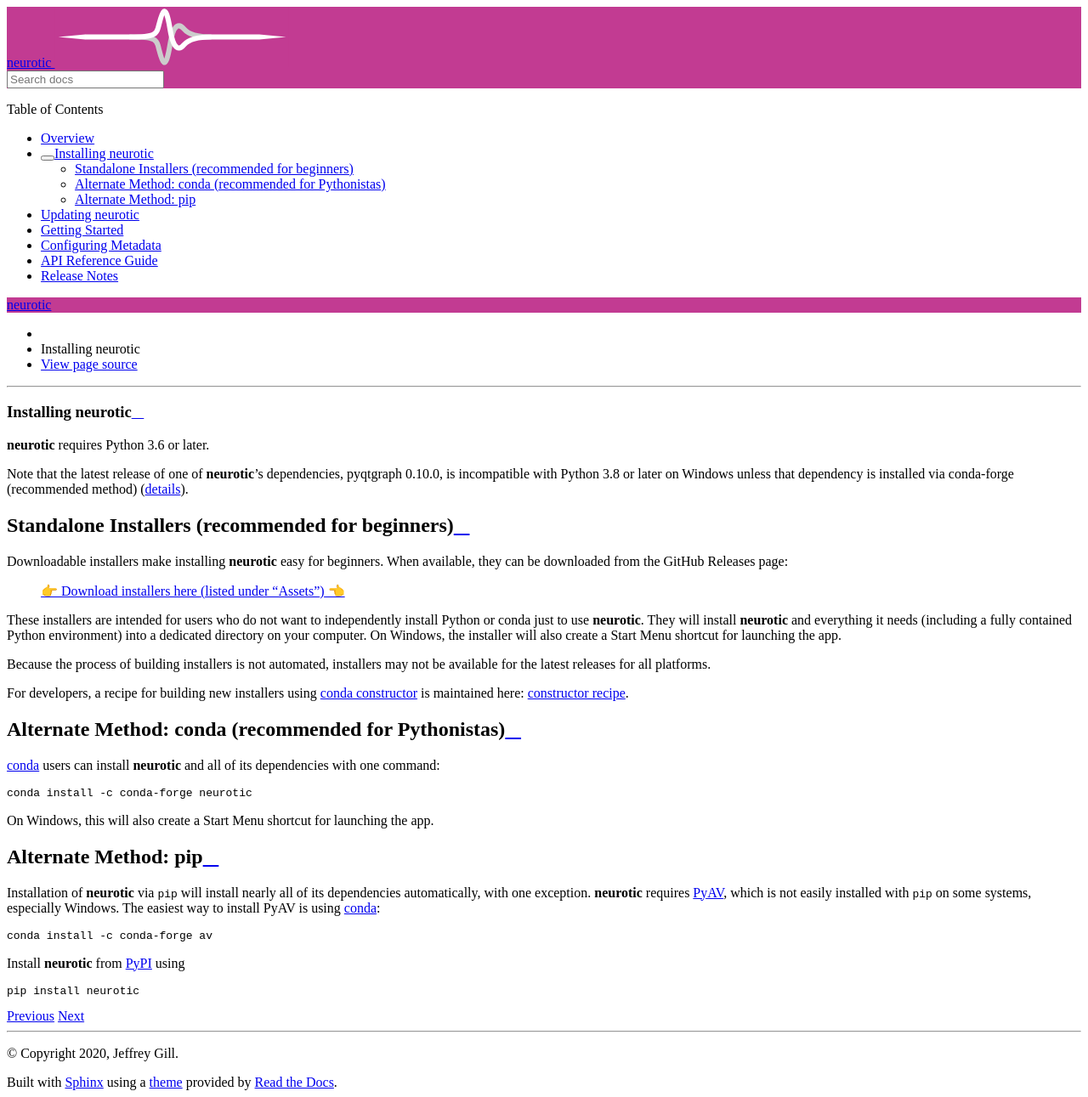
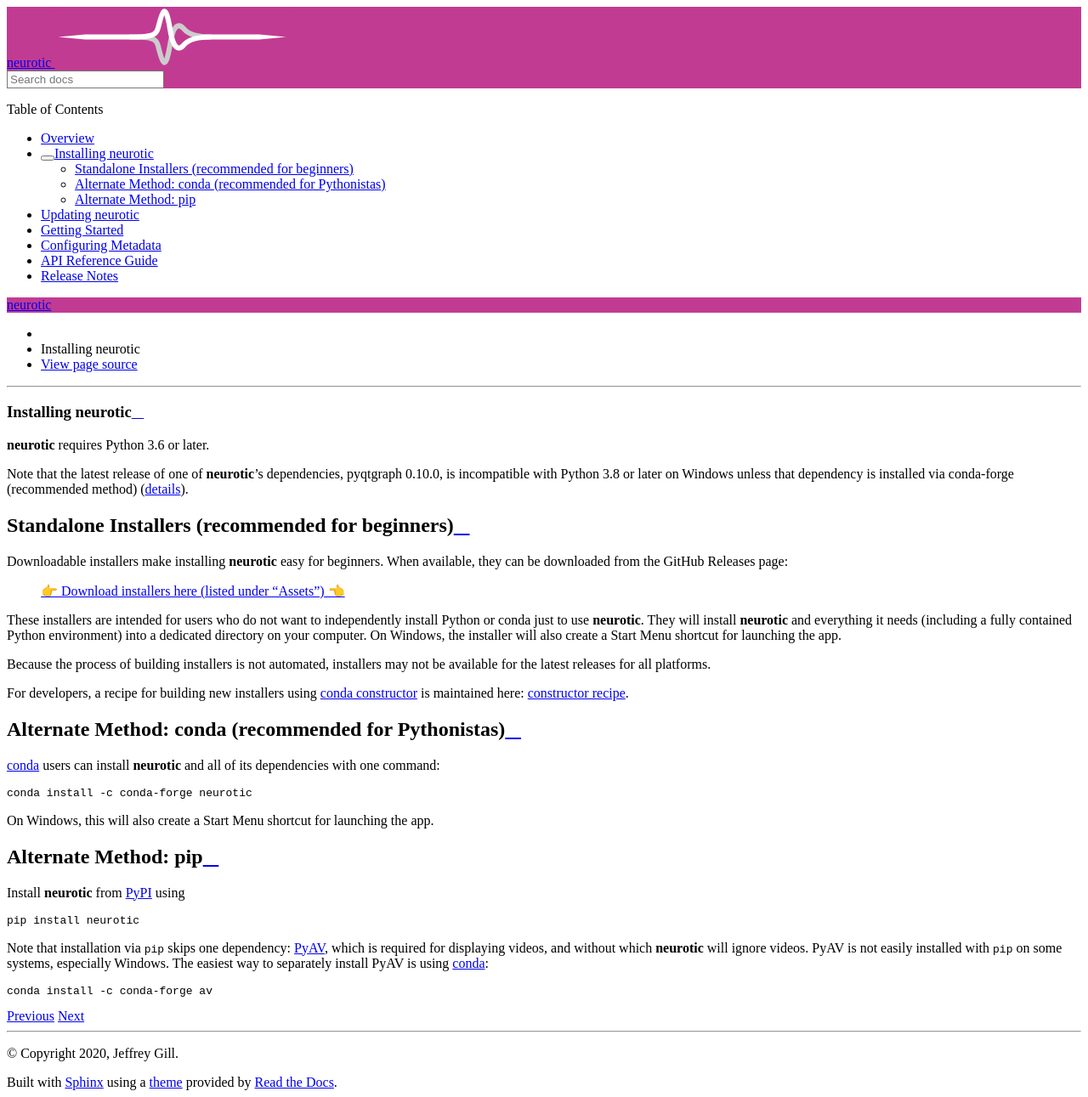
Before and after one commit to jpgill86/neurotic, a Sphinx documentation site: the page built from docs/install.rst, in a window 1280 px wide. Shown: the whole page at 85% size. Built offline with Sphinx 7.4.7 and the Read the Docs theme 2.0.0, drawn with Linux system fonts in a browser that asks for light colours; the version number could not be read and is left out.

Commit message:
Ignore video_file if PyAV is not installed

```diff
--- a/docs/install.rst
+++ b/docs/install.rst
@@ -51,16 +51,16 @@
 Alternate Method: pip
 ---------------------
 
-Installation of **neurotic** via ``pip`` will install nearly all of its
-dependencies automatically, with one exception. **neurotic** requires PyAV_,
-which is not easily installed with ``pip`` on some systems, especially Windows.
-The easiest way to install PyAV is using conda_::
-
-    conda install -c conda-forge av
-
 Install **neurotic** from PyPI_ using ::
 
     pip install neurotic
+
+Note that installation via ``pip`` skips one dependency: PyAV_, which is
+required for displaying videos, and without which **neurotic** will ignore
+videos. PyAV is not easily installed with ``pip`` on some systems, especially
+Windows. The easiest way to separately install PyAV is using conda_::
+
+    conda install -c conda-forge av
 
 
 .. _conda:              https://docs.conda.io/projects/conda/en/latest/user-guide/install/
```
Also changed, not shown: README.rst (+7 -7 lines), 1 other file.
